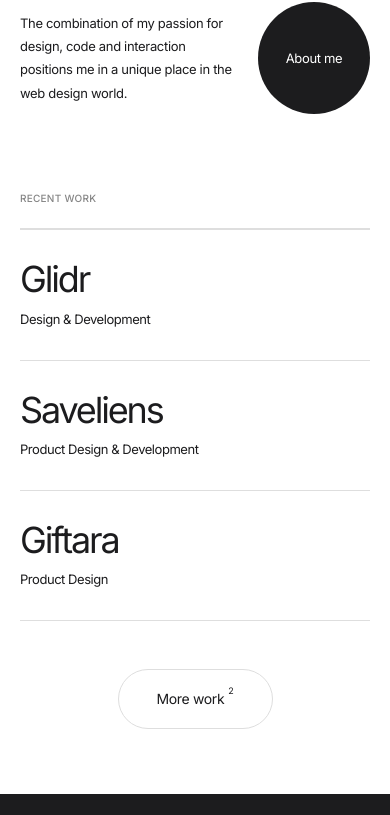
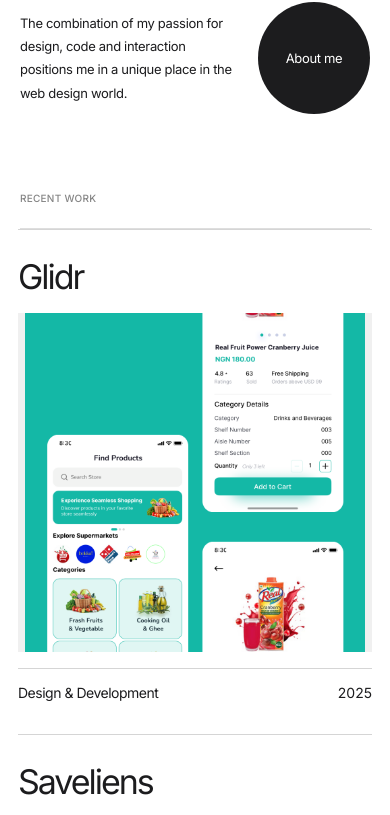
Before and after one commit to Adamsonoladipupo/adamson-design, a React (Vite) app: page / in a window 390 px wide. Shown: the part 1152-1967 px from the top of the page. Built offline with nearby package versions, Linux system fonts and the light colour scheme.

Commit message:
new update

```diff
--- a/src/components/ProjectsIntro.jsx
+++ b/src/components/ProjectsIntro.jsx
@@ -1,5 +1,6 @@
 
 import { useEffect, useRef, useState } from 'react'
+import { Link } from 'react-router-dom'
 import styles from './ProjectsIntro.module.css'
 
 import imgGlidr from './assets/glidr.png'
@@ -12,45 +13,48 @@ const PROJECTS = [
   {
     name: 'Glidr',
     contribution: 'Design & Development',
+    year: '2025',
     href: 'https://shop-with-glidr.onrender.com/',
     image: imgGlidr,
   },
   {
     name: 'Saveliens',
     contribution: 'Product Design & Development',
+    year: '2025',
     href: 'https://saveliens.onrender.com/',
     image: imgSaveliens,
   },
   {
     name: 'Giftara',
     contribution: 'Product Design',
+    year: '2025',
     href: 'https://giftara.app/',
     image: imgGiftara,
   },
   {
     name: 'Swaply',
     contribution: 'UX/UI Design & Case Study',
+    year: '2025',
     href: 'https://www.behance.net/gallery/224400063/Swaply-Convert-crypto-withdraw-into-your-local-Bank',
     image: imgSwaply,
   },
   {
     name: 'EcoEarn',
     contribution: 'Product Design & Research',
+    year: '2025',
     href: 'https://www.behance.net/gallery/217668017/EcoEarn-App-(Case-Study)',
     image: imgEcoearn,
   },
 ]
 
 const INITIAL_VISIBLE = 3
-const LOAD_STEP = 3
 
 export default function ProjectsIntro() {
   const sectionRef = useRef(null)
-  const [visibleCount, setVisibleCount] = useState(INITIAL_VISIBLE)
   const [hoveredProject, setHoveredProject] = useState(null)
   const [previewPosition, setPreviewPosition] = useState({ x: 0, y: 0 })
 
-  // Update the curved lower edge as the section moves up the viewport.
+  // Preserve the curved section transition on desktop.
   useEffect(() => {
     const section = sectionRef.current
     if (!section) return
@@ -72,10 +76,7 @@ export default function ProjectsIntro() {
           ),
         )
 
-        section.style.setProperty(
-          '--curve-depth',
-          `${progress * 85}px`,
-        )
+        section.style.setProperty('--curve-depth', `${progress * 85}px`)
       })
     }
 
@@ -92,8 +93,7 @@ export default function ProjectsIntro() {
   }, [])
 
   const handleProjectMove = (event) => {
-    const row = event.currentTarget
-    const rect = row.getBoundingClientRect()
+    const rect = event.currentTarget.getBoundingClientRect()
 
     setPreviewPosition({
       x: event.clientX - rect.left,
@@ -101,8 +101,7 @@ export default function ProjectsIntro() {
     })
   }
 
-  const visibleProjects = PROJECTS.slice(0, visibleCount)
-  const hasMoreProjects = visibleCount < PROJECTS.length
+  const visibleProjects = PROJECTS.slice(0, INITIAL_VISIBLE)
 
   return (
     <section
@@ -135,10 +134,25 @@ export default function ProjectsIntro() {
                 {project.name}
               </span>
 
+              {/* Always visible on mobile */}
+              <span className={styles.mobileProjectImage}>
+                <img
+                  src={project.image}
+                  alt={`${project.name} project preview`}
+                  loading="lazy"
+                />
+              </span>
+
+              <span className={styles.projectMeta}>
                 <span className={styles.projectContribution}>
                   {project.contribution}
                 </span>
+                <span className={styles.projectYear}>
+                  {project.year}
+                </span>
+              </span>
 
+              {/* Cursor-following preview for desktop */}
               {isHovered && (
                 <>
                   <span
@@ -173,27 +187,21 @@ export default function ProjectsIntro() {
         })}
       </div>
 
-      {hasMoreProjects && (
       <div className={styles.moreWorkWrap}>
-          <button
-            type="button"
+        <Link
+          to="/projects"
           className={styles.moreWorkButton}
-            onClick={() => {
-              setVisibleCount((count) =>
-                Math.min(count + LOAD_STEP, PROJECTS.length),
-              )
-            }}
+          aria-label="View all projects"
         >
           <span className={styles.moreWorkFill} aria-hidden="true" />
           <span className={styles.moreWorkLabel}>
             More work
             <sup className={styles.projectCount}>
-                {PROJECTS.length - visibleCount}
+              {PROJECTS.length - INITIAL_VISIBLE}
             </sup>
           </span>
-          </button>
+        </Link>
       </div>
-      )}
     </section>
   )
 }
--- a/src/components/ProjectsIntro.module.css
+++ b/src/components/ProjectsIntro.module.css
@@ -1,15 +1,14 @@
 
 .projectsIntro {
   --projects-ink: #1c1c1e;
-  --projects-blue: #455fbd;
-  --projects-line: #dedede;
+  --projects-blue: #455fef;
+  --projects-line: #d5d5d5;
   --projects-hover: #b5b5b5;
   --curve-depth: 0px;
 
   position: relative;
   z-index: 2;
   isolation: isolate;
-
   width: 100%;
   padding: 0 0 90px;
 
@@ -17,13 +16,12 @@
   background: #fff;
 }
 
-/* Animated white curve extending over the contact section */
+/* Curved lower edge for the contact-section transition */
 
 .projectsIntro::after {
   content: "";
   position: absolute;
   z-index: 3;
-
   left: -20%;
   bottom: calc(-1 * var(--curve-depth));
 
@@ -32,7 +30,6 @@
 
   border-radius: 50%;
   background: #fff;
-
   pointer-events: none;
 }
 
@@ -41,12 +38,11 @@
 .projectList {
   position: relative;
   z-index: 1;
-
   width: min(calc(100% - 64px), 1460px);
   margin: 0 auto;
 }
 
-/* Each project row */
+/* Project row */
 
 .projectRow {
   position: relative;
@@ -81,7 +77,6 @@
 .projectName {
   position: relative;
   z-index: 1;
-
   min-width: 0;
 
   font-size: clamp(42px, 5.4vw, 92px);
@@ -93,14 +88,13 @@
   transition: color 300ms ease;
 }
 
-/* Contribution */
+/* Desktop contribution */
 
 .projectContribution {
   position: relative;
   z-index: 1;
 
   justify-self: start;
-
   font-size: 16px;
   font-weight: 400;
   line-height: 1.5;
@@ -110,12 +104,28 @@
   transition: color 300ms ease;
 }
 
+.projectYear {
+  display: none;
+}
+
+.projectMeta {
+  position: relative;
+  z-index: 1;
+  display: contents;
+}
+
 .projectRowHovered .projectName,
 .projectRowHovered .projectContribution {
   color: var(--projects-hover);
 }
 
-/* Cursor-following image */
+/* Hidden on desktop; shown on mobile */
+
+.mobileProjectImage {
+  display: none;
+}
+
+/* Cursor-following desktop image */
 
 .projectPreview {
   position: absolute;
@@ -126,7 +136,7 @@
   aspect-ratio: 1;
 
   overflow: hidden;
-  border-radius: 9px;
+  border-radius: 10px;
   background: #eae7e1;
 
   transform: translate(-50%, -50%);
@@ -144,12 +154,11 @@
   display: block;
   width: 100%;
   height: 100%;
-
   object-fit: cover;
   border-radius: inherit;
 }
 
-/* View circle stays above the image */
+/* Circular view cursor */
 
 .cursorView {
   position: absolute;
@@ -164,7 +173,7 @@
   border-radius: 50%;
 
   color: #fff;
-  background: #455fef;
+  background: var(--projects-blue);
 
   font-size: 14px;
   font-weight: 400;
@@ -206,7 +215,7 @@
   }
 }
 
-/* More work button */
+/* More work capsule */
 
 .moreWorkWrap {
   position: relative;
@@ -235,9 +244,8 @@
 
   color: var(--projects-ink);
   background: transparent;
-  font: inherit;
+  text-decoration: none;
 
-  cursor: pointer;
   -webkit-tap-highlight-color: transparent;
 
   transition:
@@ -282,7 +290,6 @@
 .projectCount {
   position: relative;
   top: -0.25em;
-
   font-size: 9px;
   line-height: 1;
 }
@@ -344,7 +351,7 @@
   }
 }
 
-/* Mobile */
+/* Mobile: image, title, divider, contribution and year */
 
 @media (max-width: 600px) {
   .projectsIntro {
@@ -356,26 +363,88 @@
   }
 
   .projectList {
-    width: calc(100% - 40px);
+    width: calc(100% - 36px);
   }
 
   .projectRow {
-    grid-template-columns: 1fr;
-    gap: 10px;
-    min-height: auto;
-    padding: 30px 0;
+    display: flex;
+    flex-direction: column;
+    align-items: stretch;
+    gap: 0;
+
+    min-height: 0;
+    padding: 28px 0 30px;
+  }
+
+  .projectRow:last-child {
+    border-bottom: 1px solid var(--projects-line);
   }
 
   .projectName {
-    font-size: clamp(36px, 9vw, 52px);
-    line-height: 1.1;
+    order: 0;
+    font-size: clamp(34px, 8.5vw, 42px);
+    line-height: 1.12;
     letter-spacing: -0.06em;
+    margin-bottom: 16px;
+  }
+
+  /* Show the actual project image on mobile */
+
+  .mobileProjectImage {
+    order: 1;
+    display: block;
+
+    width: 100%;
+    aspect-ratio: 1 / 0.96;
+    overflow: hidden;
+
+    margin-bottom: 16px;
+    border-radius: 0;
+    background: #f0f0f0;
+  }
+
+  .mobileProjectImage img {
+    display: block;
+    width: 100%;
+    height: 100%;
+
+    object-fit: contain;
+    object-position: center;
+
+    border-radius: inherit;
+  }
+
+  /* Divider and metadata row */
+
+  .projectMeta {
+    order: 2;
+
+    display: flex;
+    align-items: center;
+    justify-content: space-between;
+    gap: 12px;
+
+    width: 100%;
+    padding-top: 14px;
+    border-top: 1px solid var(--projects-line);
   }
 
   .projectContribution {
-    font-size: 13px;
+    font-size: 14px;
+    line-height: 1.45;
     white-space: normal;
   }
+
+  .projectYear {
+    display: block;
+    flex: 0 0 auto;
+
+    font-size: 14px;
+    line-height: 1.45;
+    white-space: nowrap;
+  }
+
+  /* Cursor-following visuals are desktop-only */
 
   .projectPreview,
   .cursorView {
@@ -405,11 +474,16 @@
   }
 
   .projectRow {
-    padding: 25px 0;
+    padding: 24px 0 26px;
   }
 
   .projectName {
     font-size: 34px;
+  }
+
+  .projectContribution,
+  .projectYear {
+    font-size: 12px;
   }
 }
 
```
Lines whose indentation alone changed are shown as unchanged.
